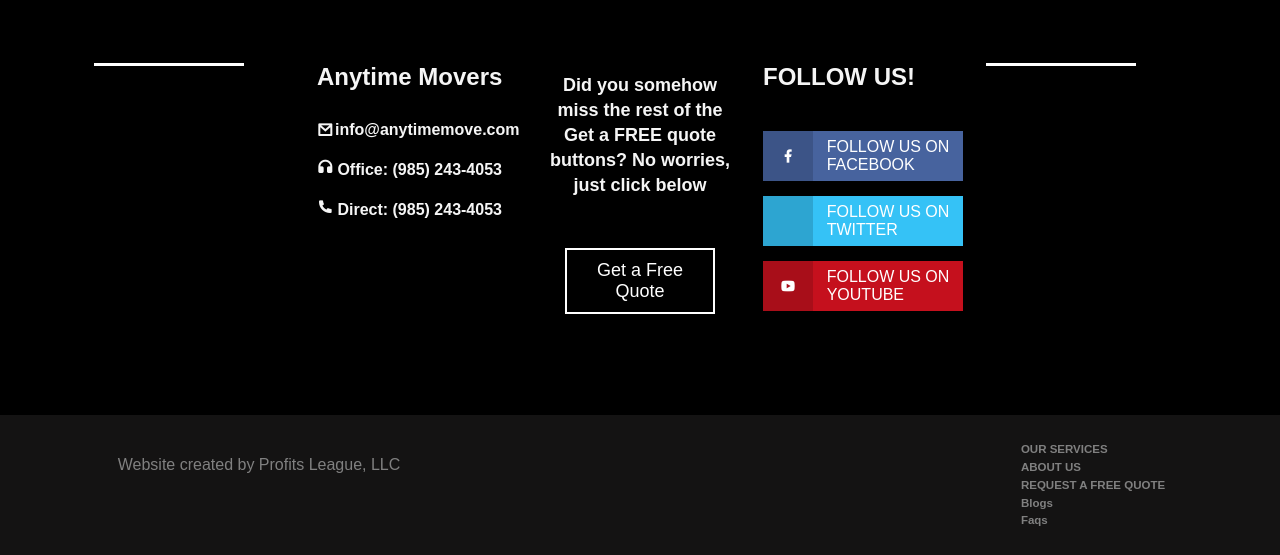
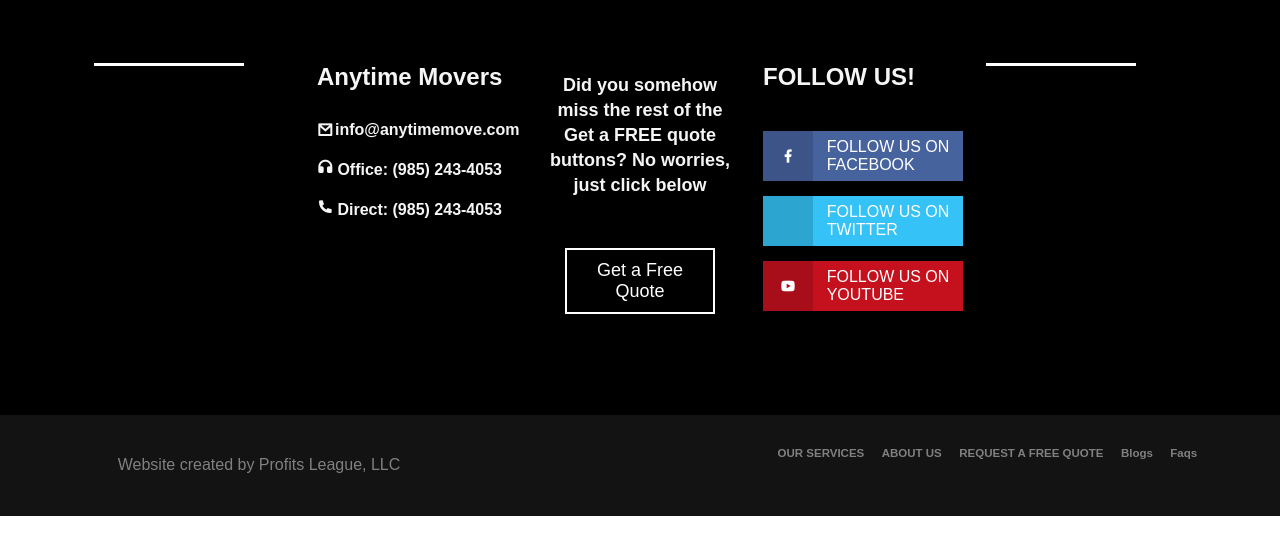
Before and after one commit to lazydesigner/anytimemover, a PHP site: page /rapiddash/service/ in a window 1280 px wide. Shown: the part 3778-4333 px from the top of the page. After the commit the page ends 4294 px from the top, so only its background shows below. Run offline with PHP 8.4, Linux system fonts and the light colour scheme; data that the repository does not hold is empty; some libraries are stand-ins or nearby versions.

Commit message:
common page update

```diff
--- a/assets/css/home.css
+++ b/assets/css/home.css
@@ -588,7 +588,7 @@
 }
 .phone-menu{display: none;}
 .footer-nav{width: 85%;}
-footer .flex2{font-size:11.5px;}
+footer .flex2{font-size:11.5px;display:flex}
 .close-the-nav{display: none;}
 /* WHY US */
 
--- a/home.php
+++ b/home.php
@@ -30,7 +30,7 @@
     <meta charset="UTF-8">
     <meta name="viewport" content="width=device-width, initial-scale=1.0">
     <link rel=preload href=https://cdn.jsdelivr.net/npm/remixicon@2.5.0/fonts/remixicon.css as=style onload='this.onload=null,this.rel="stylesheet"' async>
-    <link rel="stylesheet" href="./assets/css/home.css">
+    <link rel="stylesheet" href="./assets/css/home.css?v=1">
     <!-- <link rel="stylesheet" href="<?= base_urlx() ?>assets/css/navbar.css"> -->
     <link rel="stylesheet" href="./assets/css/footer.css">
     <title><?= $row['title'] ?></title>
```
